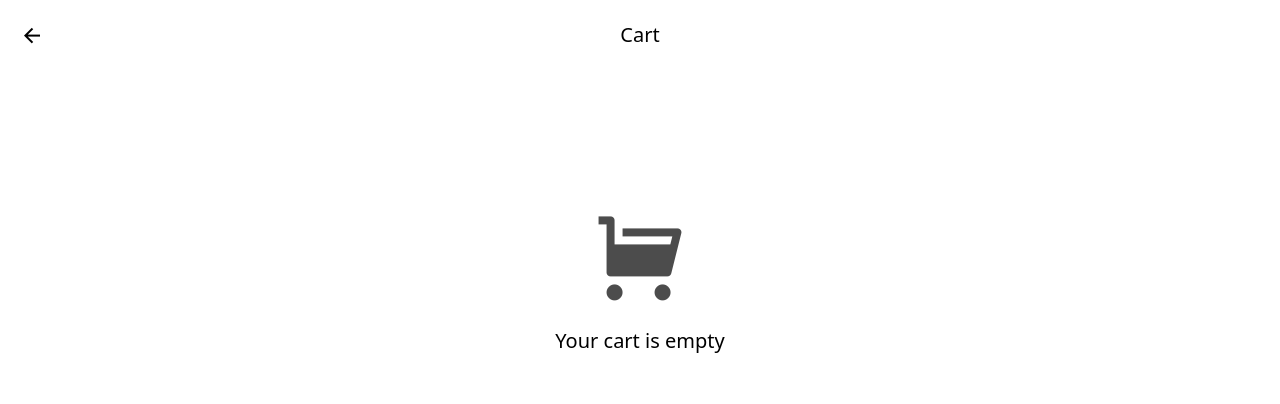
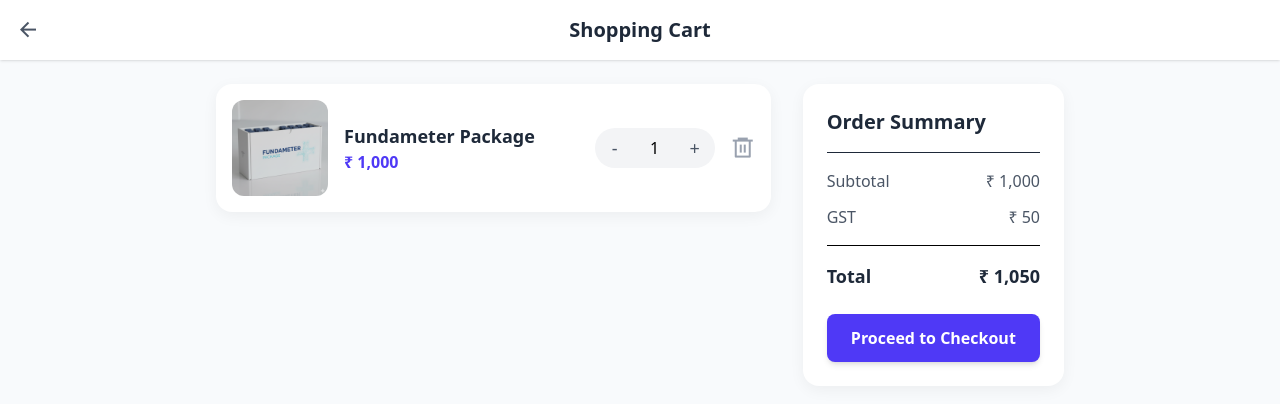
Before and after one commit to tabrez-nitr/MediKart, a Next.js app in the folder frontend/: page /cart in a window 1280 px wide. Shown: the top 404 px of the page. Built offline with nearby package versions, Linux system fonts and the light colour scheme.

Commit message:
style : ui change

```diff
--- a/frontend/src/app/cart/page.jsx
+++ b/frontend/src/app/cart/page.jsx
@@ -5,52 +5,131 @@
 import { useState } from 'react';
 import useCartStore from '@/stores/useCart';
 
-
-
-function userCart() {
+// Renamed to UserCart (PascalCase) which is a standard convention for React components
+function UserCart() {
   const {cart} = useCartStore();
 
-
+  const sample = [{
+    id : 2000020002,
+    name : "Fundameter Package",
+    price : 1000,
+    image : "/fundameterPackage.png",
+    quantity: 1, // Added for calculation example
+  }]
 
   console.log(cart)
 
-  if(cart.length === 0){
+  // Your original commented-out block is preserved below as requested.
+  // if(cart.length === 0){
+  //   return (
+  //     <div className='h-screen'>
+  //       <Link href="/package"><i className="ri-arrow-left-line absolute left-5 top-5 text-2xl"></i></Link>
+  //       <h2 className='text-[20px] font-medium text-center pt-5'>Cart</h2>
+  //         <div className='flex justify-center mt-40'>
+  //           <i className="ri-shopping-cart-fill text-8xl text-black/70"></i>
+  //         </div>
+  //         <h2 className='text-[20px] font-medium text-center pt-5'>Your cart is empty</h2>
+  //     </div>
+  //   )
+  // }
+
+  // --- Improved Empty Cart View ---
+  // If your cart is empty, this cleaner UI will be displayed.
+  // Note: For demonstration, this won't show unless you change 'sample' to an empty array [].
+  if (sample.length === 0) {
     return (
-      <div className='h-screen'>
-        <Link href="/package"><i className="ri-arrow-left-line absolute left-5 top-5 text-2xl"></i></Link>
-        <h2 className='text-[20px] font-medium text-center pt-5'>Cart</h2>
-          <div className='flex justify-center mt-40'>
-            <i className="ri-shopping-cart-fill text-8xl text-black/70"></i>
-
-          </div>
-          <h2 className='text-[20px] font-medium text-center pt-5'>Your cart is empty</h2>
+      <div className='flex flex-col items-center justify-center min-h-screen bg-gray-50 text-center px-4'>
+        <div className='p-8 bg-white rounded-full shadow-md mb-6'>
+          <i className="ri-shopping-cart-line text-6xl text-indigo-500"></i>
+        </div>
+        <h1 className='text-2xl font-bold text-gray-800 mb-2'>Your cart is empty</h1>
+        <p className='text-gray-500 mb-8'>Looks like you haven't added anything to your cart yet.</p>
+        <Link
+          href="/package"
+          className='px-6 py-3 bg-indigo-600 text-white font-semibold rounded-lg shadow-md hover:bg-indigo-700 transition-transform transform hover:scale-105'
+        >
+          Continue Shopping
+        </Link>
       </div>
     )
   }
+
+  // --- Cart with Items View ---
+  const subtotal = sample.reduce((acc, item) => acc + item.price * item.quantity, 0);
+  const shippingFee = 50; // Example shipping fee
+  const total = subtotal + shippingFee;
+
   return (
-   <div>
+   <div className='min-h-screen bg-[#F8FAFC] font-sans'>
+    {/* --- Header --- */}
+    <header className='relative flex items-center justify-center py-4 bg-white shadow-sm'>
+        <Link href="/package" className="absolute left-4 top-1/2 -translate-y-1/2">
+          <i className="ri-arrow-left-line text-2xl text-gray-600 hover:text-indigo-600 transition-colors"></i>
+        </Link>
+        <h1 className='text-xl font-bold text-gray-800'>Shopping Cart</h1>
+    </header>
 
+    <main className='max-w-4xl mx-auto p-4 md:p-6'>
+        <div className='grid grid-cols-1 lg:grid-cols-3 gap-8'>
 
+          {/* --- Cart Items List --- */}
+          <div className='lg:col-span-2 space-y-4'>
+            {sample.map((item)=>(
+              <div key={item.id} className='p-4 bg-white rounded-2xl shadow-[0_4px_15px_rgba(0,0,0,0.05)] flex items-center gap-4'>
+                 {/* Item Image */}
+                <img src={item.image} alt={item.name} className='w-24 h-24 object-cover rounded-xl flex-shrink-0' />
 
+                <div className='flex-grow flex flex-col sm:flex-row justify-between items-start sm:items-center gap-3'>
+                  {/* Item Details */}
+                  <div>
+                    <h1 className='text-lg font-semibold text-gray-800'>{item.name}</h1>
+                    <p className='font-bold text-indigo-600 text-base'>₹ {item.price.toLocaleString()}</p>
+                  </div>
 
-    <Link href="/package"><i className="ri-arrow-left-line absolute left-5 top-5 text-2xl"></i></Link>
-    <h2 className='text-[20px] font-medium text-center pt-5'>Cart</h2>
+                  {/* Quantity & Delete */}
+                  <div className='flex items-center gap-4'>
+                      <div className='flex items-center gap-2 text-lg bg-gray-100 rounded-full p-1'>
+                        <button className='w-8 h-8 flex items-center justify-center text-gray-600 hover:bg-gray-200 rounded-full transition'>-</button>
+                        <span className='w-8 text-center font-medium text-base'>{item.quantity}</span>
+                        <button className='w-8 h-8 flex items-center justify-center text-gray-600 hover:bg-gray-200 rounded-full transition'>+</button>
+                      </div>
+                      <button className='text-gray-400 hover:text-red-500 transition-colors'>
+                        <i className="ri-delete-bin-6-line text-2xl"></i>
+                      </button>
+                  </div>
+                </div>
+              </div>
+            ))}
+          </div>
 
-
-
-     {cart.map((item)=>(
-      <div className='flex flex-col items-center justify-center'>
-        <h1>{item.name}</h1>
-        <p>{item.price}</p>
-        <img src={item.image} alt="" />
-      </div>
-     ))}
-
-
-
-
+          {/* --- Order Summary --- */}
+          <div className='lg:col-span-1'>
+            <div className='bg-white rounded-2xl shadow-[0_4px_15px_rgba(0,0,0,0.05)] p-6'>
+              <h2 className='text-xl font-bold text-gray-800 border-b pb-4 mb-4'>Order Summary</h2>
+              <div className='space-y-3 text-gray-600'>
+                <div className='flex justify-between'>
+                  <p>Subtotal</p>
+                  <p className='font-medium'>₹ {subtotal.toLocaleString()}</p>
+                </div>
+                <div className='flex justify-between'>
+                  <p>GST</p>
+                  <p className='font-medium'>₹ {shippingFee.toLocaleString()}</p>
+                </div>
+              </div>
+              <div className='border-t my-4'></div>
+              <div className='flex justify-between font-bold text-lg text-gray-800'>
+                <p>Total</p>
+                <p>₹ {total.toLocaleString()}</p>
+              </div>
+              <button className='w-full mt-6 py-3 bg-indigo-600 text-white font-semibold rounded-lg shadow-md hover:bg-indigo-700 transition-all transform hover:scale-105'>
+                Proceed to Checkout
+              </button>
+            </div>
+          </div>
+        </div>
+      </main>
    </div>
   )
 }
 
-export default userCart
+export default UserCart;
--- a/frontend/src/app/package/page.jsx
+++ b/frontend/src/app/package/page.jsx
@@ -10,11 +10,6 @@
 import { app } from "@/config/firebase";
 import { useUserStore } from '@/userStore'
 
-
-
-
-
-
 function page() {
 
      const { setUserInfo, userInfo } = useUserStore();
@@ -23,27 +18,51 @@
     console.log(products)
 
   return (
-    <div className='bg-[#F8FAFC] pb-15'>
+    <div className='min-h-screen bg-[#F8FAFC] pb-20'>
 
         <Navbar/>
-        <div className='px-3 mt-8'>
-            {products.map((item)=>(
-                <div key={item.id} className=' mt-4 rounded-[20px] px-3 py-4 grid grid-cols-[1.5fr_2fr_1fr] gap-10  bg-[#FFFFFF] shadow-[0_0_10px_#0000001A]'>
-                    <Image src={item.image} width={100} height={100} alt=""  className='border-1'/>
-                    <div className='flex flex-col justify-center '>
-                    <h2 className='font-medium'>{item.name}</h2>
-                    <p className='text-[15px] text-[black]/50'>{item.unit} unit</p>
+
+        <main className='max-w-4xl mx-auto py-8 px-4'>
+            <header className='mb-8 text-center'>
+                <h1 className='text-3xl font-bold text-gray-800'>Clinic Package</h1>
+                <p className='mt-2 text-gray-500'>Review the products below.</p>
+            </header>
+
+            {/* A container for the list of product cards with vertical spacing */}
+            <div className='space-y-5'>
+                {products.map((item)=>(
+                    // Each product is a card with improved styling and a hover effect
+                    <div
+                        key={item.id}
+                        className='bg-white rounded-2xl p-4 shadow-md hover:shadow-lg hover:-translate-y-1 transition-all duration-300 ease-in-out flex items-center gap-5'
+                    >
+                        {/* Image with a defined size and rounded corners */}
+                        <Image
+                            src={item.image}
+                            width={80}
+                            height={80}
+                            alt={item.name}
+                            className='rounded-xl object-cover flex-shrink-0'
+                        />
+
+                        {/* Text content that grows to fill available space */}
+                        <div className='flex-grow'>
+                            <h2 className='text-lg font-semibold text-gray-900'>{item.name}</h2>
+                            <p className='text-sm text-gray-500'>{item.unit} unit</p>
+                        </div>
+
+                        {/* The checkmark icon, now larger for better visibility */}
+                        <div className='flex-shrink-0'>
+                            <i className="ri-checkbox-circle-fill text-[#8C00FF] text-3xl"></i>
+                        </div>
                     </div>
-                    <div className='flex flex-col justify-center '>
-                    <i className="ri-checkbox-circle-fill text-[#8C00FF] text-[16px]"></i>
-                    </div>
+                ))}
+            </div>
+        </main>
 
-                </div>
-            ))}
-        </div>
         <PackageButton/>
     </div>
   )
 }
 
-export default page
+export default page;
--- a/frontend/src/components/Navbar.jsx
+++ b/frontend/src/components/Navbar.jsx
@@ -6,7 +6,7 @@
   return (
     <div>
         <div className='px-8 pt-5 text-[20px] flex justify-between'>
-       <Sidebar/>
+        <Sidebar/>
         <h2 className=' font-medium'>Fundameter</h2>
         <Link href='/cart'><i className="ri-shopping-cart-2-fill"></i></Link>
         </div>
--- a/frontend/src/components/PackageButton.jsx
+++ b/frontend/src/components/PackageButton.jsx
@@ -1,23 +1,35 @@
 'use client'
 import React from 'react'
-import { useUserStore } from '@/userStore'
+import  useCartStore  from '@/stores/useCart'
+import {useUserStore} from '@/userStore'
+import { useRouter } from 'next/navigation'
+import { useEffect } from 'react';
+
 
 
 
 
 function packageButton() {
 
-    // const {cart , setCart} = useUserStore();
+    const router = useRouter();
+    const {cart , setCart} = useCartStore();
+    const { email} = useUserStore();
+    console.log("your email is "+email)
+   useEffect(() => {
+    if (!email) {
+      router.push('/');
+    }
+  }, [email, router]);
 
-    // const handelAddToCart = () => {
-    //     console.log("Add to cart clicked")
-    //     setCart([...cart , {id : 20002 , name : "Fundameter Package" , price : 1000 , image : "/fundameterPackage.png"}])
-    // }
+    const handelAddToCart = () => {
+        console.log("Add to cart clicked")
+        setCart([...cart , {id : 20002 , name : "Fundameter Package" , price : 1000 , image : "/fundameterPackage.png"}])
+    }
   return (
     <div className='fixed bottom-5 z-10 w-full'>
         <div className='flex justify-center '>
             <button
-            //  onClick={handelAddToCart}
+             onClick={handelAddToCart}
              className='w-[96%] text-white bg-[#8C00FF]  px-10 text-[20px] py-3 rounded-[12px]'>
                 <i className="ri-shopping-cart-2-fill t"></i> Add to Cart</button>
         </div>
```
Also changed, not shown: frontend/src/components/Sidebar.jsx (+59 -27 lines).
